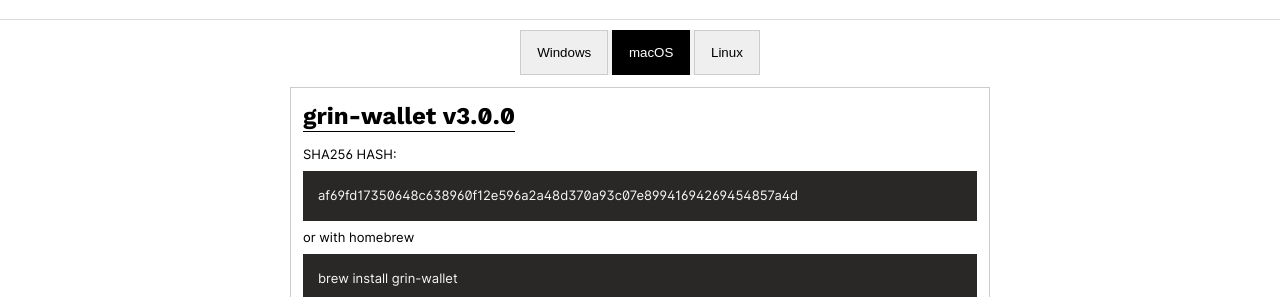
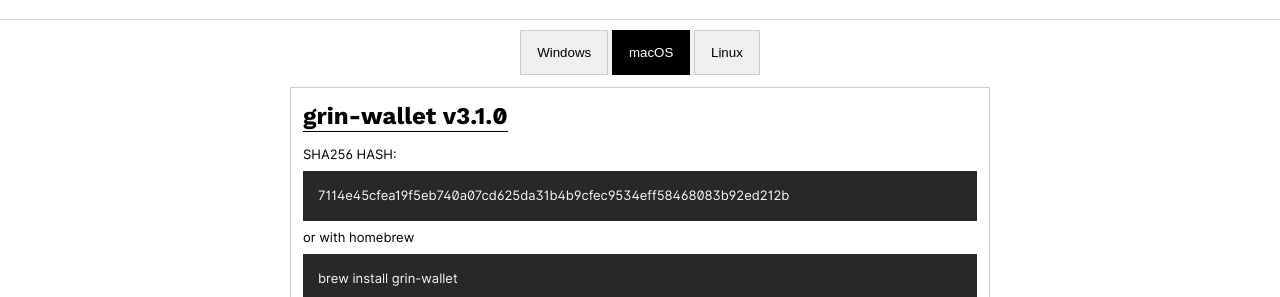
Before and after one commit to mimblewimble/site, a Jekyll site: the page built from download.html, in a window 1280 px wide and 900 px high. Shown: the part 185-482 px from the top of the window. Built offline with Jekyll 4.4.1, drawn with Linux system fonts in a browser that asks for light colours; nearby versions of some CDN libraries.

Commit message:
update grin-wallet hash and download URLs

```diff
--- a/download.html
+++ b/download.html
@@ -23,11 +23,11 @@
       <!-- Tab content -->
       <div id="Windows" class="tabcontent">
         <h3><a
-            href="https://github.com/mimblewimble/grin-wallet/releases/download/v3.0.0/grin-wallet-v3.0.0-win-x64.zip">grin-wallet
-            v3.0.0</a></h3>
+            href="https://github.com/mimblewimble/grin-wallet/releases/download/v3.1.0/grin-wallet-v3.1.0-win-x64.zip">grin-wallet
+            v3.1.0</a></h3>
         <div class="codebox-heading">SHA256 HASH:</div>
         <div class="codebox">
-          FDBC4031C26E2A3621B366583663F89C2B7560D466665C4C99DDB1E1D874DD6C
+          6C1A28FA709EBFF0F142DE41209991ED58A89170927CF698974D25ED72D920D7
         </div>
         <h3> <a href="https://github.com/mimblewimble/grin/releases/download/v3.1.0/grin-v3.1.0-win-x64.zip">grin
             v3.1.0</a></h3>
@@ -39,11 +39,11 @@
 
       <div id="macOS" class="tabcontent">
         <h3><a
-            href="https://github.com/mimblewimble/grin-wallet/releases/download/v3.0.0/grin-wallet-v3.0.0-macos.tar.gz">grin-wallet
-            v3.0.0</a></h3>
+            href="https://github.com/mimblewimble/grin-wallet/releases/download/v3.1.0/grin-wallet-v3.1.0-macos.tar.gz">grin-wallet
+            v3.1.0</a></h3>
         <div class="codebox-heading">SHA256 HASH:</div>
         <div class="codebox">
-          af69fd17350648c638960f12e596a2a48d370a93c07e89941694269454857a4d
+          7114e45cfea19f5eb740a07cd625da31b4b9cfec9534eff58468083b92ed212b
         </div>
         <div class="codebox-heading">or with homebrew</div>
         <div class="codebox">
@@ -63,11 +63,11 @@
 
       <div id="Linux" class="tabcontent">
         <h3> <a
-            href="https://github.com/mimblewimble/grin-wallet/releases/download/v3.0.0/grin-wallet-v3.0.0-linux-amd64.tar.gz">grin-wallet
-            v3.0.0</a></h3>
+            href="https://github.com/mimblewimble/grin-wallet/releases/download/v3.1.0/grin-wallet-v3.1.0-linux-amd64.tar.gz">grin-wallet
+            v3.1.0</a></h3>
         <div class="codebox-heading">SHA256 HASH:</div>
         <div class="codebox">
-          216de65b2727ae2bc219fd0ccdcef04371b9bdfabc5b5332450646e356093e21
+          bdc0ea8b8163bee7265ed63ee525720f3ad511b984987189a719427362b00313
         </div>
         <h3> <a href="https://github.com/mimblewimble/grin/releases/download/v3.1.0/grin-v3.1.0-linux-amd64.tar.gz">grin
             v3.1.0</a></h3>
```
